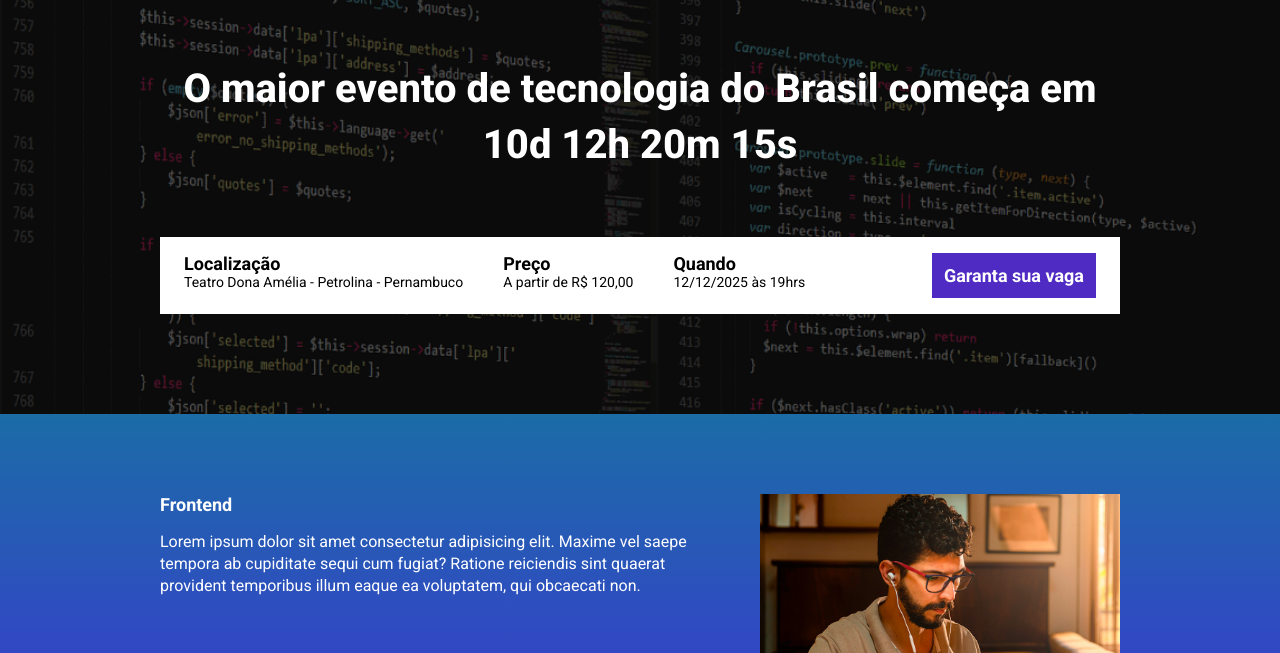
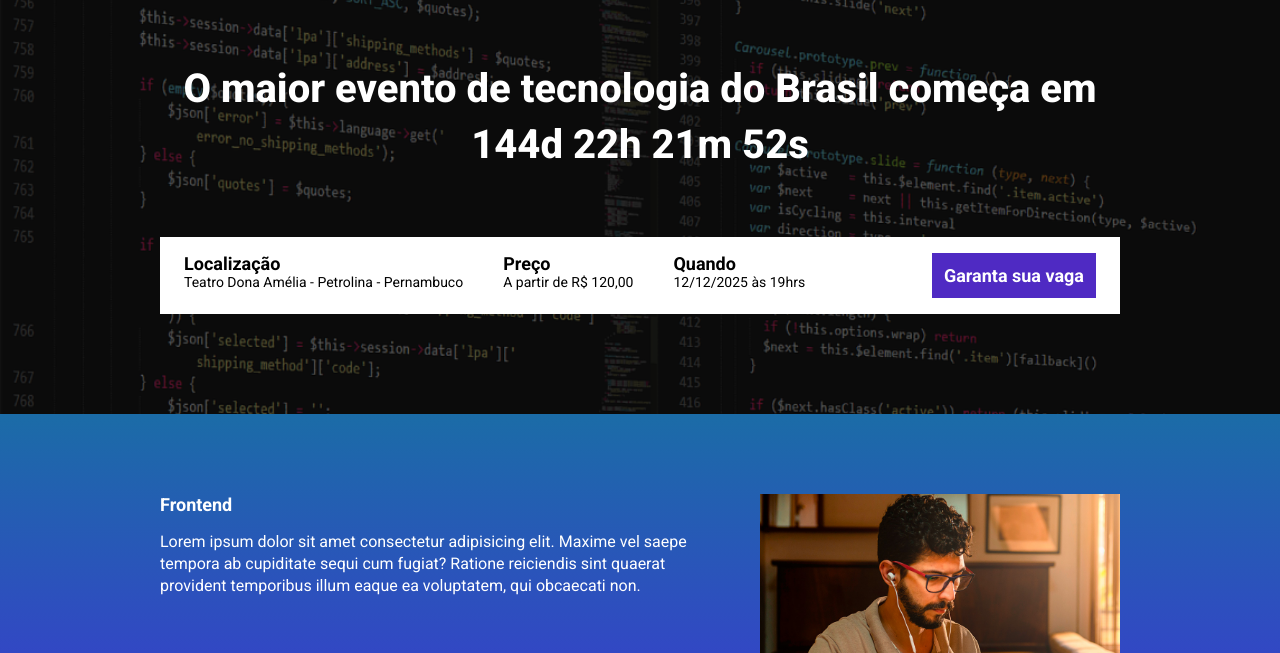
Before and after one commit to washryan/ebac_tech_talks, a website built with Parcel: page src/index.html in a window 1280 px wide. Shown: the part 147-800 px from the top of the page. Built offline with nearby package versions, Linux system fonts and the light colour scheme.

Commit message:
feat: adiciona contagem regressiva funcional ao projeto
- Criação da lógica de contagem com setInterval e clearInterval
- Uso de Date e getTime para manipular datas
- Atualização dinâmica do contador na hero section
- Adição do script de build no package.json

```diff
--- a/package.json
+++ b/package.json
@@ -4,6 +4,7 @@
   "description": "",
   "scripts": {
     "dev": "parcel src/index.html src/styles/main.scss src/scripts/main.js",
+    "build": "parcel build src/index.html",
     "test": "echo \"Error: no test specified\" && exit 1"
   },
   "repository": {
--- a/src/index.html
+++ b/src/index.html
@@ -16,7 +16,7 @@
         <div class="container">
             <img class="hero__logo" src="./images/ebac_logo.svg" alt="EBAC">
             <p class="hero__text">
-                O maior evento de tecnologia do Brasil começa em 10d 12h 20m 15s
+                O maior evento de tecnologia do Brasil começa em <span id="contador"></span>
             </p>
             <div class="infos-bar">
                 <ul class="infos-bar__infos">
--- a/src/scripts/main.js
+++ b/src/scripts/main.js
@@ -1 +1,27 @@
 AOS.init();
+
+const dataDoEvento = new Date("Dec 12, 2025 19:00:00");
+const timeStampDoEvento = dataDoEvento.getTime();
+
+const contaAsHoras = setInterval(function() {
+    const agora = new Date();
+    const timeStampDoAtual = agora.getTime();
+
+    const distanciaAteOEvento = timeStampDoEvento - timeStampDoAtual;
+
+    const diaEmMs = 1000 * 60 * 60 * 24;
+    const HorasEmMs = 1000 * 60 * 60;
+    const MinutosEmMs =  1000 * 60;
+
+    const diasAteOEvento = Math.floor(distanciaAteOEvento / diaEmMs);
+    const horasAteOEvento = Math.floor((distanciaAteOEvento % diaEmMs) / HorasEmMs);
+    const minutosAteOEvento = Math.floor((distanciaAteOEvento % HorasEmMs) / MinutosEmMs);
+    const segundosAteOEvento = Math.floor((distanciaAteOEvento % MinutosEmMs) / 1000);
+
+    document.getElementById('contador').innerHTML = `${diasAteOEvento}d ${horasAteOEvento}h ${minutosAteOEvento}m ${segundosAteOEvento}s`
+
+    if (distanciaAteOEvento < 0) {
+        clearInterval(contaAsHoras);
+        document.getElementById('contador').innerHTML = 'Evento Expirado'
+    }
+}, 1000)
```
